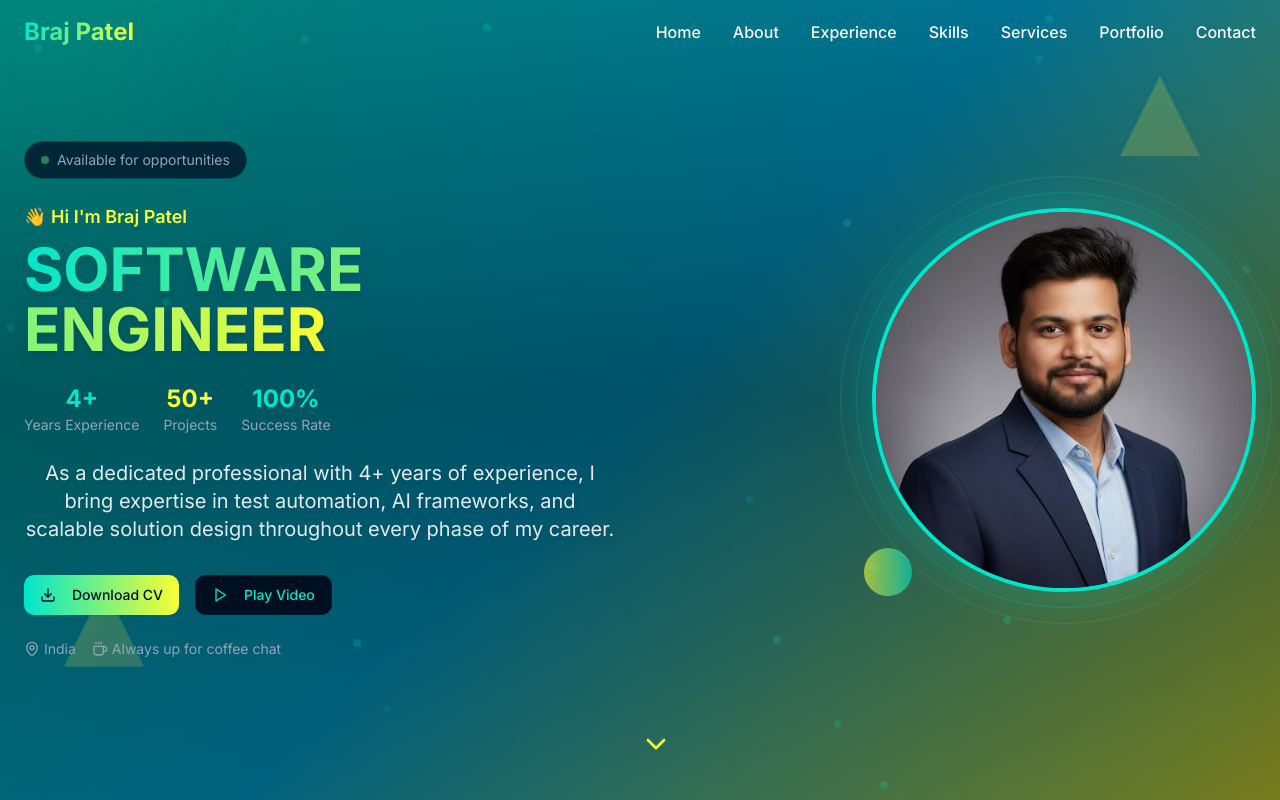
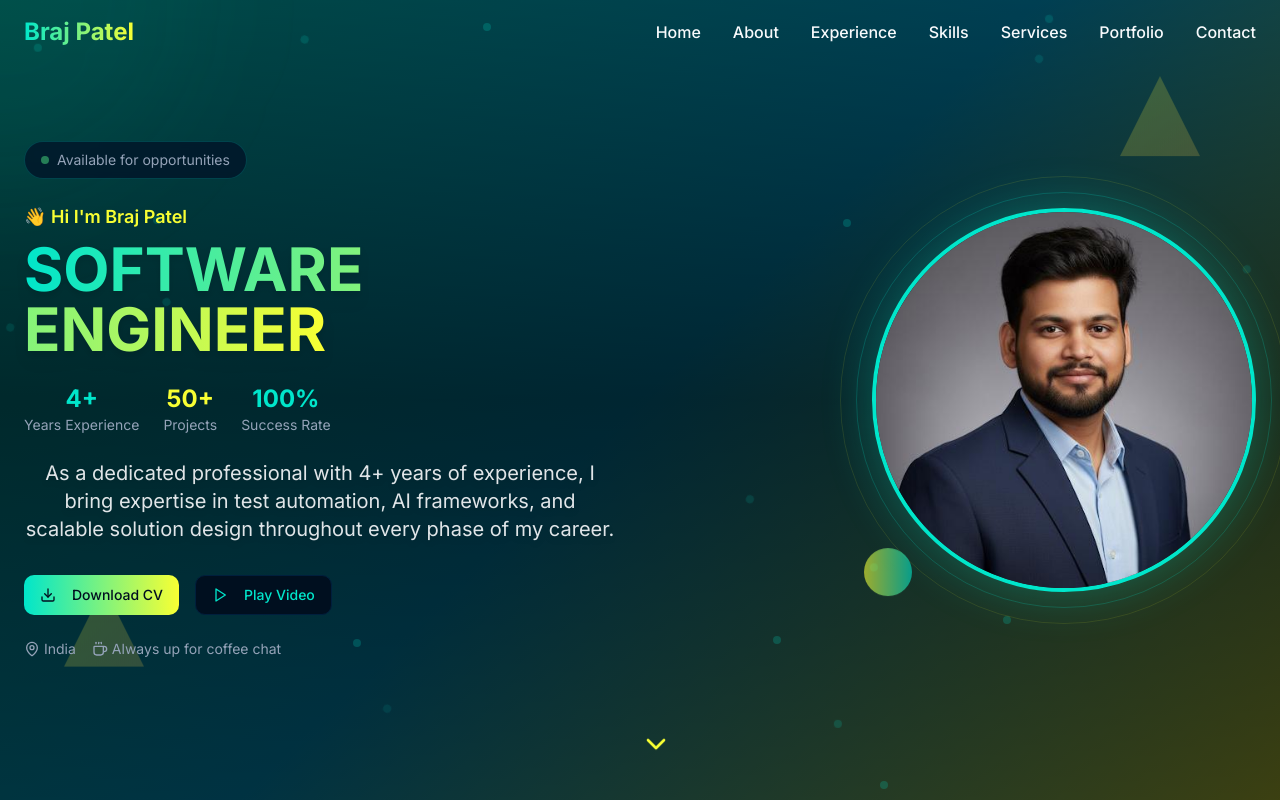
Before and after one commit to him123456789/braj-automates, a React (Vite) app: page / in a window 1280 px wide. Shown: the top 800 px of the page. Built offline with nearby package versions, Linux system fonts and the light colour scheme; the HTML template or start-up script is replaced by a standard one.

Commit message:
Refactor: Darken hero section background

```diff
--- a/src/components/Hero.tsx
+++ b/src/components/Hero.tsx
@@ -28,10 +28,10 @@ const Hero = () => {
   return (
     <section id="home" className="min-h-screen flex items-center justify-center relative overflow-hidden">
       {/* Animated Background Mesh */}
-      <div className="absolute inset-0 bg-gradient-hero opacity-80"></div>
-      <div className="absolute inset-0 bg-mesh-pattern opacity-15"></div>
+      <div className="absolute inset-0 bg-gradient-hero opacity-60"></div>
+      <div className="absolute inset-0 bg-mesh-pattern opacity-10"></div>
       {/* Dark overlay for better text contrast */}
-      <div className="absolute inset-0 bg-gradient-to-b from-black/30 via-black/50 to-black/40"></div>
+      <div className="absolute inset-0 bg-gradient-to-b from-black/50 via-black/70 to-black/60"></div>
 
       {/* Floating Particles */}
       <div className="absolute inset-0">
```
